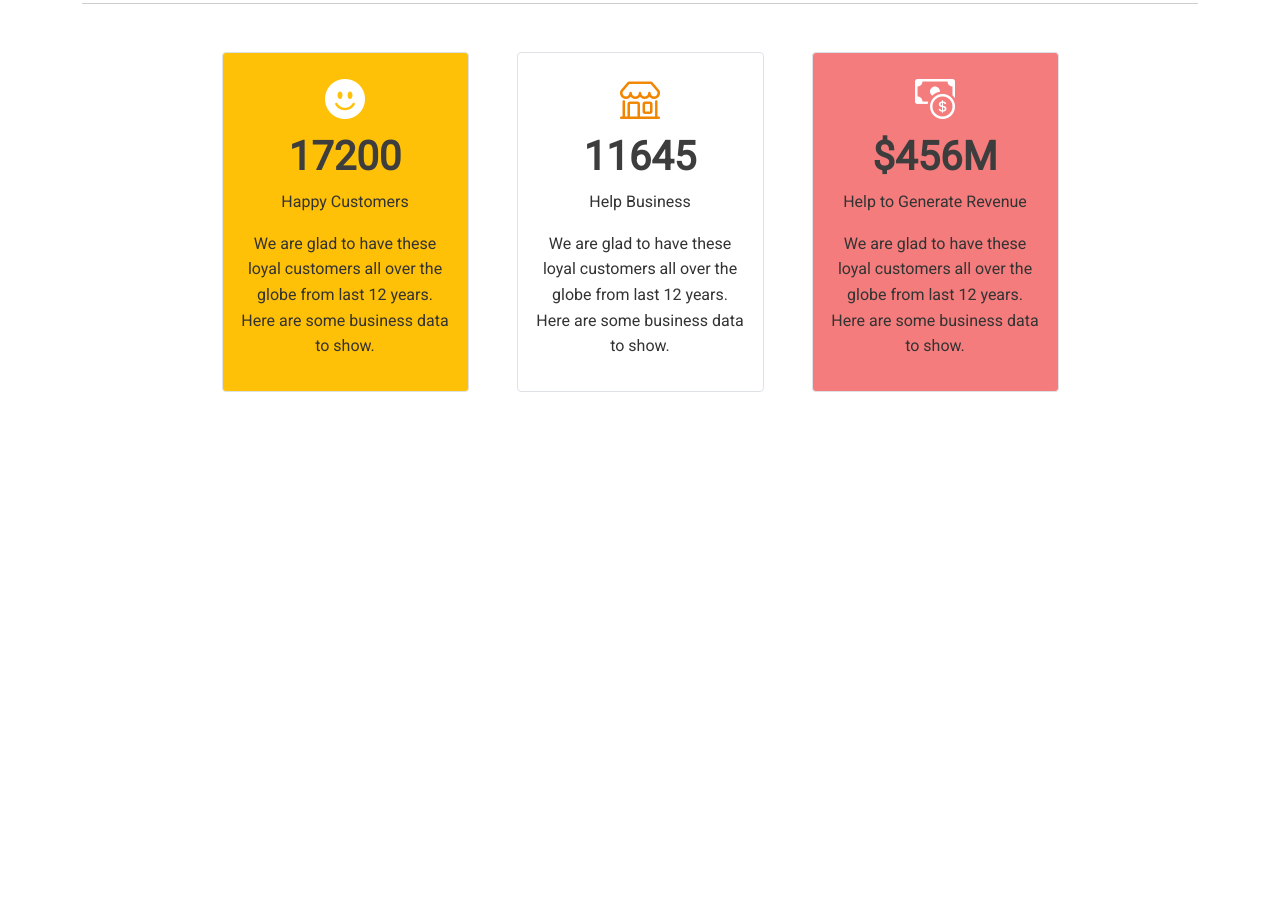
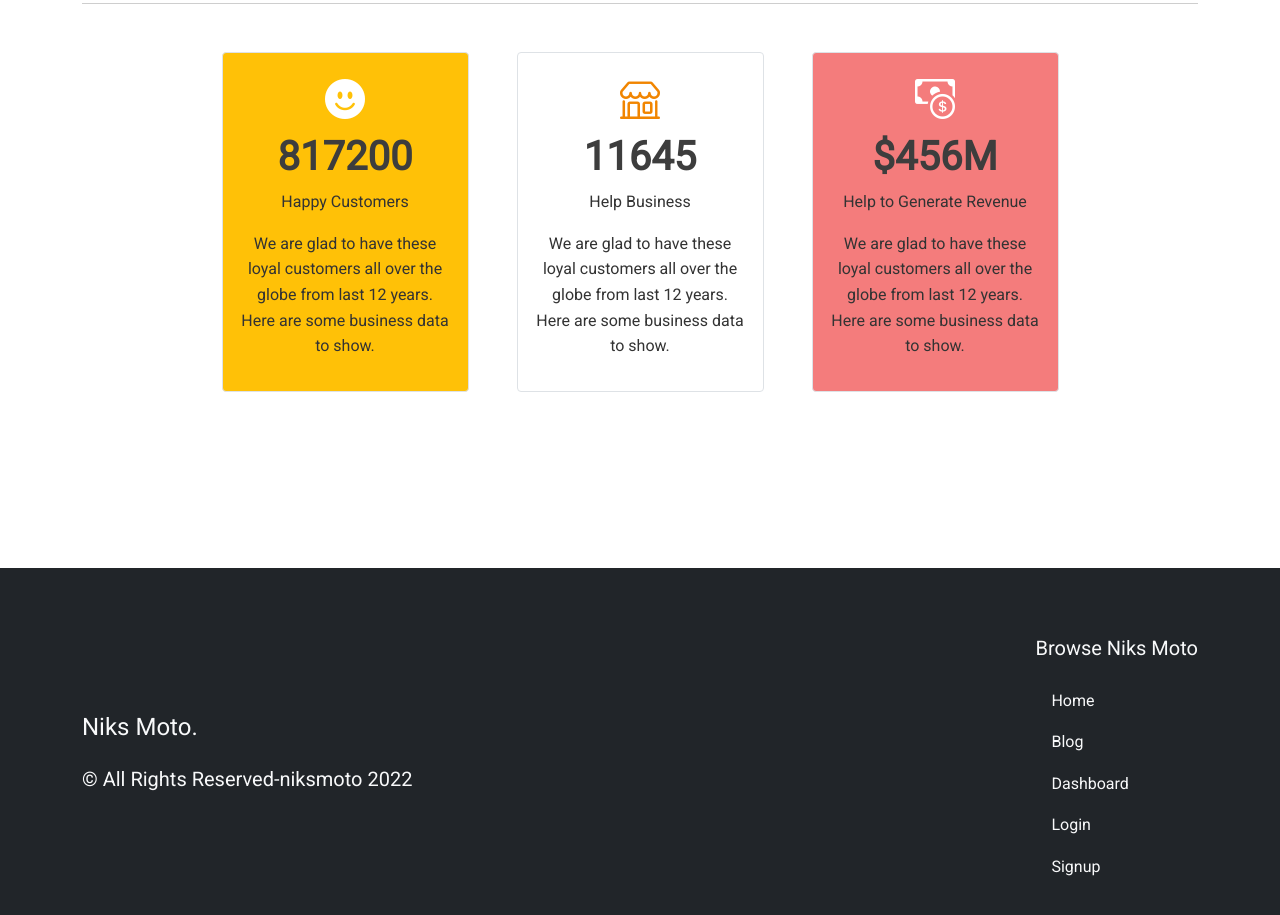
Before and after one commit to Anik-the-dev/niks-moto-cycle-part-website, a React (Create React App) app: page / in a window 1280 px wide. Shown: the part 1460-2375 px from the top of the page. Before the commit the page ends 2000 px from the top, so only its background shows below. Built offline with nearby package versions, Linux system fonts and the light colour scheme; no server answers.

Commit message:
footer done

```diff
--- a/src/App.js
+++ b/src/App.js
@@ -5,6 +5,7 @@ import 'bootstrap-icons/font/bootstrap-icons.css';
 import './style.css'
 import { Routes, Route } from 'react-router-dom';
 import Home from './pages/Home/Home'
+import Footer from './pages/Footer';
 
 function App() {
   return (
@@ -13,6 +14,7 @@ function App() {
       <Routes>
         <Route path='/' element={<Home></Home>}></Route>
       </Routes>
+      <Footer></Footer>
 
     </div>
   );
--- a/src/index.js
+++ b/src/index.js
@@ -4,14 +4,22 @@ import './index.css';
 import App from './App';
 import reportWebVitals from './reportWebVitals';
 import { BrowserRouter } from 'react-router-dom';
+import {
+  QueryClient,
+  QueryClientProvider,
+} from 'react-query'
 
+// Create a client
+const queryClient = new QueryClient()
 const root = ReactDOM.createRoot(document.getElementById('root'));
 root.render(
-  <BrowserRouter>
-    <React.StrictMode>
-      <App />
-    </React.StrictMode>
-  </BrowserRouter>
+  <QueryClientProvider client={queryClient}>
+    <BrowserRouter>
+      <React.StrictMode>
+        <App />
+      </React.StrictMode>
+    </BrowserRouter>
+  </QueryClientProvider>
 );
 
 // If you want to start measuring performance in your app, pass a function
--- /dev/null
+++ b/src/pages/Footer.js
@@ -0,0 +1,34 @@
+import React from 'react';
+import { Container, Nav } from 'react-bootstrap';
+import { Link } from 'react-router-dom';
+
+const Footer = () => {
+    return (
+        <div className='bg-dark footer'>
+            <Container>
+                <div className='d-flex align-items-center justify-content-between flex-wrap'>
+                    <div className='text-start'>
+                        <p className='fs-4 text-light'>Niks Moto.</p>
+                        <p className='fs-5 text-light'>&copy; All Rights Reserved-niksmoto 2022</p>
+
+
+                    </div>
+
+                    <div className='text-start' >
+
+                        <p className='fs-5 text-light'>Browse Niks Moto</p>
+
+                        <Nav.Link><Link className='menuitem text-light' to='/'>Home</Link></Nav.Link>
+                        <Nav.Link><Link className='menuitem text-light' to='/blog'>Blog</Link></Nav.Link>
+                        <Nav.Link><Link className='menuitem text-light' to='/dashboard'>Dashboard</Link></Nav.Link>
+                        <Nav.Link><Link className='menuitem text-light' to='/login'>Login</Link></Nav.Link>
+                        <Nav.Link><Link className='menuitem text-light' to='/signup'>Signup</Link></Nav.Link>
+                    </div>
+                </div>
+            </Container>
+
+        </div>
+    );
+};
+
+export default Footer;
--- a/src/pages/Home/BusinessData.js
+++ b/src/pages/Home/BusinessData.js
@@ -11,7 +11,7 @@ const BusinessData = () => {
             <div className='d-block d-md-flex align-items-center justify-content-center gap-5 w-75 mx-auto '>
                 <div className='bg-warning d-flex flex-column align-items-center mb-5 text-center border p-3 rounded'>
                     <i class="bi bi-emoji-smile-fill" style={{ fontSize: '40px', color: '#FFF' }}></i>
-                    <h2 className='fs-1 fw-bold' style={{ color: '#3d3d3d' }}>17200</h2>
+                    <h2 className='fs-1 fw-bold' style={{ color: '#3d3d3d' }}>817200</h2>
                     <p>Happy Customers</p>
                     <p>We are glad to have these loyal customers all over the globe from last 12 years. Here are some business data to show.</p>
                 </div>
```
Also changed, not shown: src/pages/Loading.js (added, +12 -0 lines), src/pages/Notfound.js (added, +16 -0 lines).
